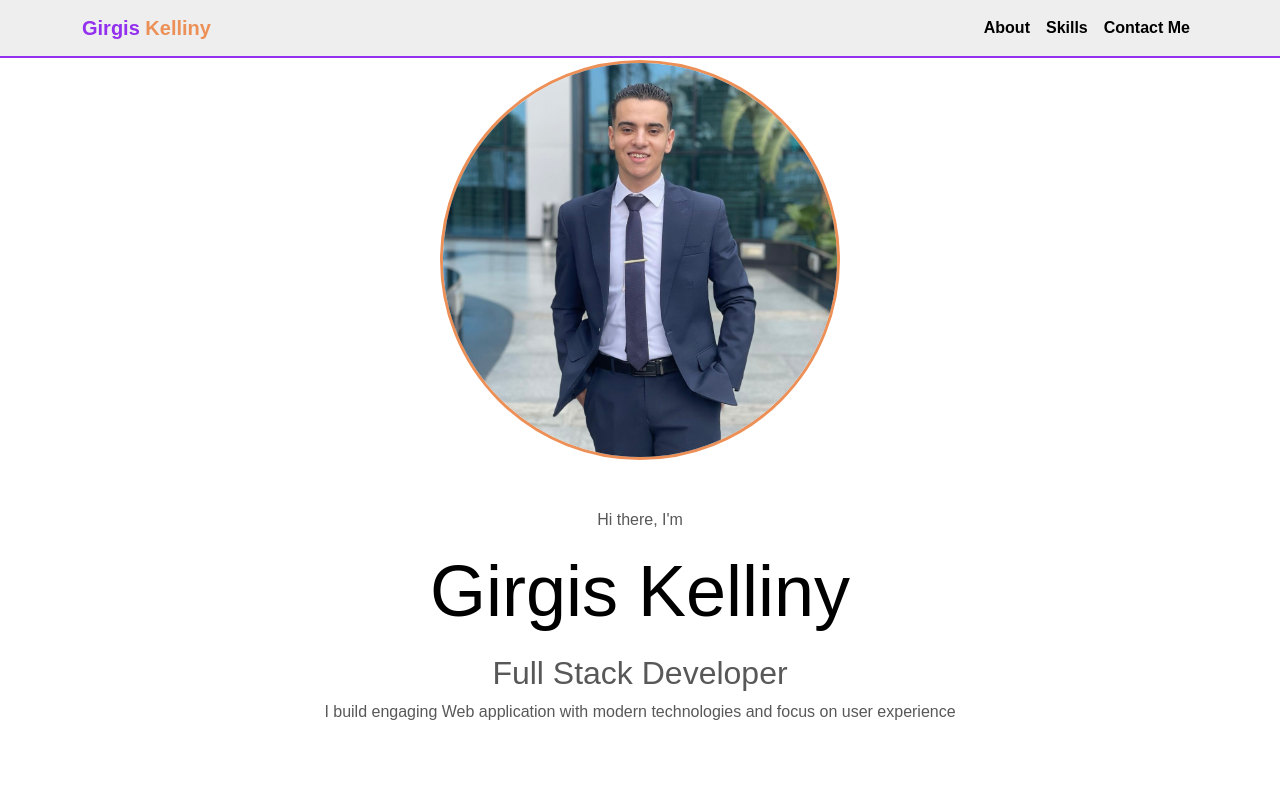
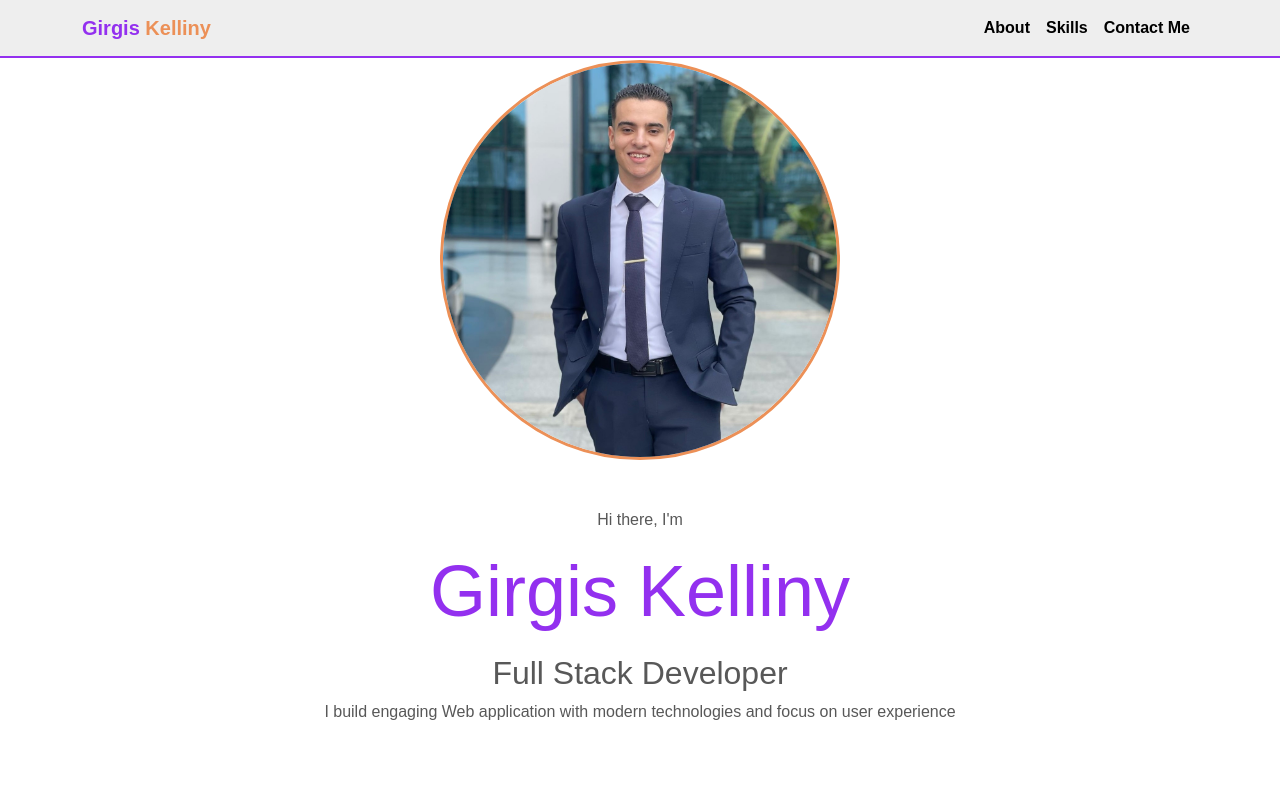
Before and after one commit to GirgisAbdelmalak/my-portfolio, a plain HTML site: page index.html in a window 1280 px wide. Shown: the top 800 px of the page. Drawn offline with nearby package versions, Linux system fonts and the light colour scheme; a web font is replaced by a local one.

Commit message:
Adding Typing Effect to h1

```diff
--- a/index.html
+++ b/index.html
@@ -41,7 +41,7 @@
         <div class="container-fluid data" id="data">
             <img class="rounded-circle mb-5 img-1" src="Assets/IMG_5097.PNG" alt="">
             <p class="welcome">Hi there, I'm</p>
-            <h1>Girgis Kelliny</h1>
+            <h1>G</h1>
             <h2>Full Stack Developer</h2>
             <p>I build engaging Web application with modern technologies and focus on user experience</p>
         </div>
--- a/sript.js
+++ b/sript.js
@@ -19,3 +19,13 @@ document.getElementById('downloadResumeBtn').addEventListener('click', function(
     link.click();
     document.body.removeChild(link);
 });
+
+var userName = 'irgis Kelliny'
+var nameElement = document.querySelector("h1")
+var counter = 0
+setInterval(()=>{
+    if(counter<userName.length){
+        nameElement.innerHTML += userName[counter]
+        counter++
+    }
+},200)
--- a/style.css
+++ b/style.css
@@ -63,9 +63,10 @@ li:hover{
 }
 
 h1{
-    color: black !important;
+    color: rgb(147, 48, 239) !important;
     font-size: 72px !important;
     margin-bottom: 20px !important;
+
 }
 
 .line{
```
Also changed, not shown: 1 other file.
